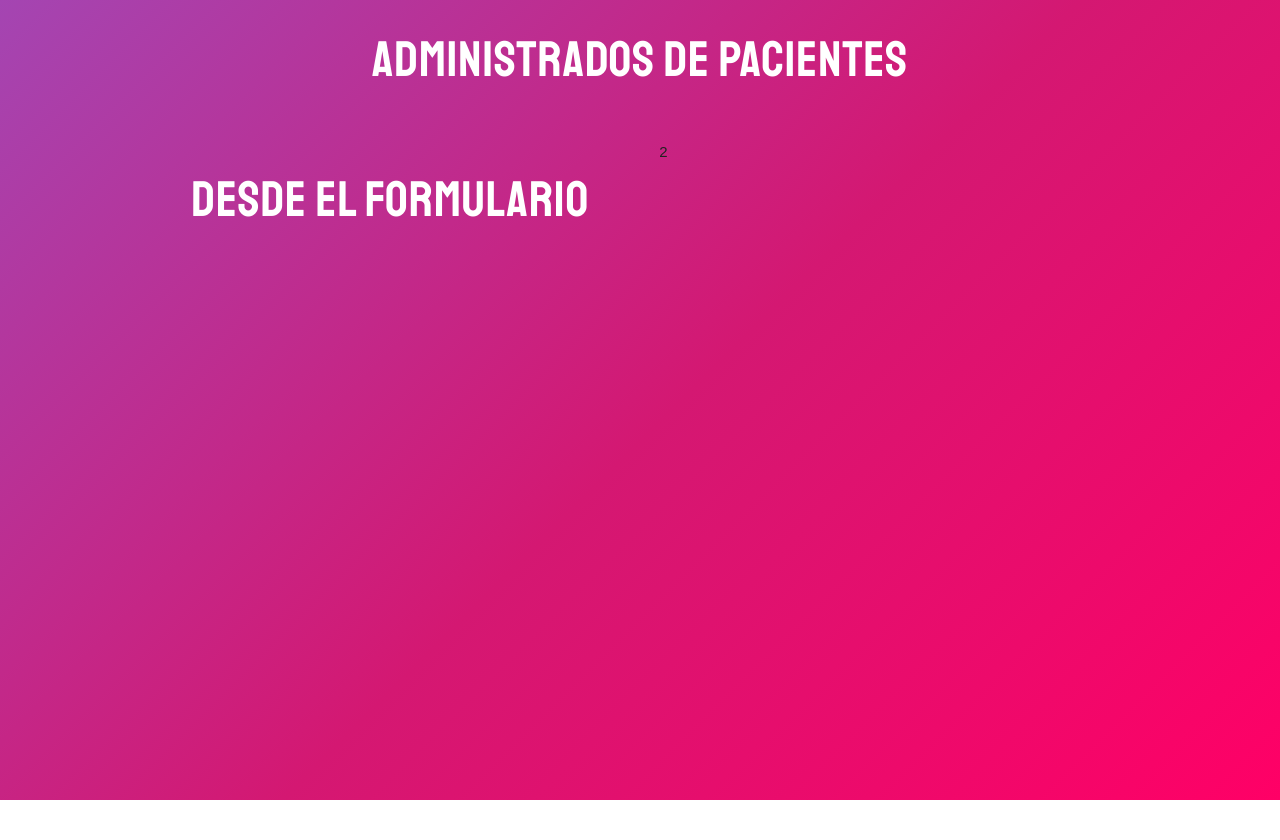
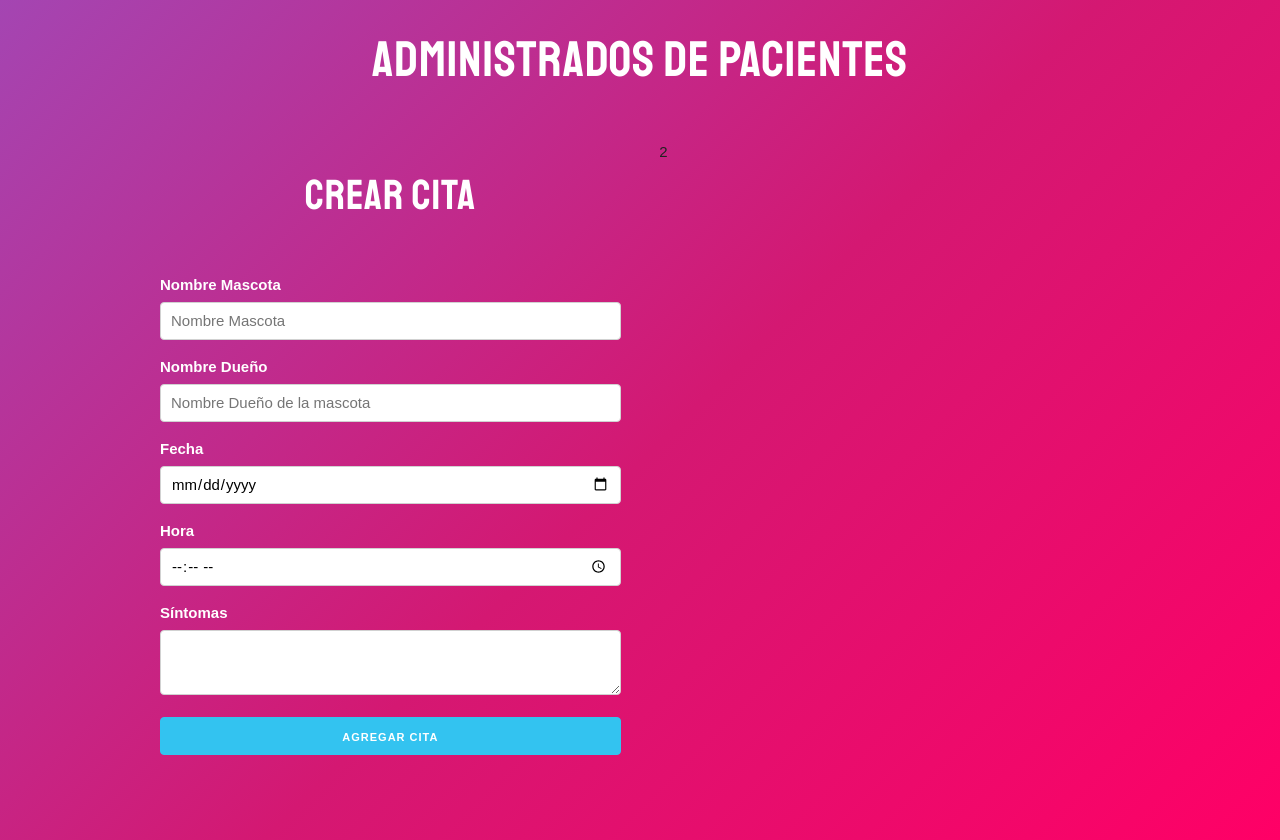
Before and after one commit to jeanv046/ReactClass, a React (Create React App) app in the folder citas/: page / in a window 1280 px wide. Before the commit the page ends 800 px from the top, so only its background shows below. Built offline with nearby package versions, Linux system fonts and the light colour scheme.

Commit message:
Agregando campos al formulario

```diff
--- a/citas/src/components/Formulario.js
+++ b/citas/src/components/Formulario.js
@@ -1,8 +1,56 @@
-import React from 'react'
+import React, { Fragment} from 'react'
 
 const Formulario = () => {
     return (
-        <h1>Desde el formulario</h1>
+        <Fragment>
+            <h2>Crear Cita</h2>
+
+            <form>
+                <label>Nombre Mascota</label>
+                <input
+                    type="text"
+                    name="mascota"
+                    className="u-full-width"
+                    placeholder="Nombre Mascota"
+                />
+
+                <label>Nombre Dueño</label>
+                <input
+                    type="text"
+                    name="propietario"
+                    className="u-full-width"
+                    placeholder="Nombre Dueño de la mascota"
+                />
+
+                <label>Fecha</label>
+                <input
+                    type="date"
+                    name="fecha"
+                    className="u-full-width"
+                />
+
+                <label>Hora</label>
+                <input
+                    type="time"
+                    name="hora"
+                    className="u-full-width"
+                />
+
+                <label>Síntomas</label>
+                <textarea
+                    className="u-full-width"
+                    name="sintomas"
+
+                >
+                </textarea>
+
+                <button
+                    type="submit"
+                    className="u-full-width button-primary"
+                >Agregar cita</button>
+
+            </form>
+        </Fragment>
     );
 }
 
```
